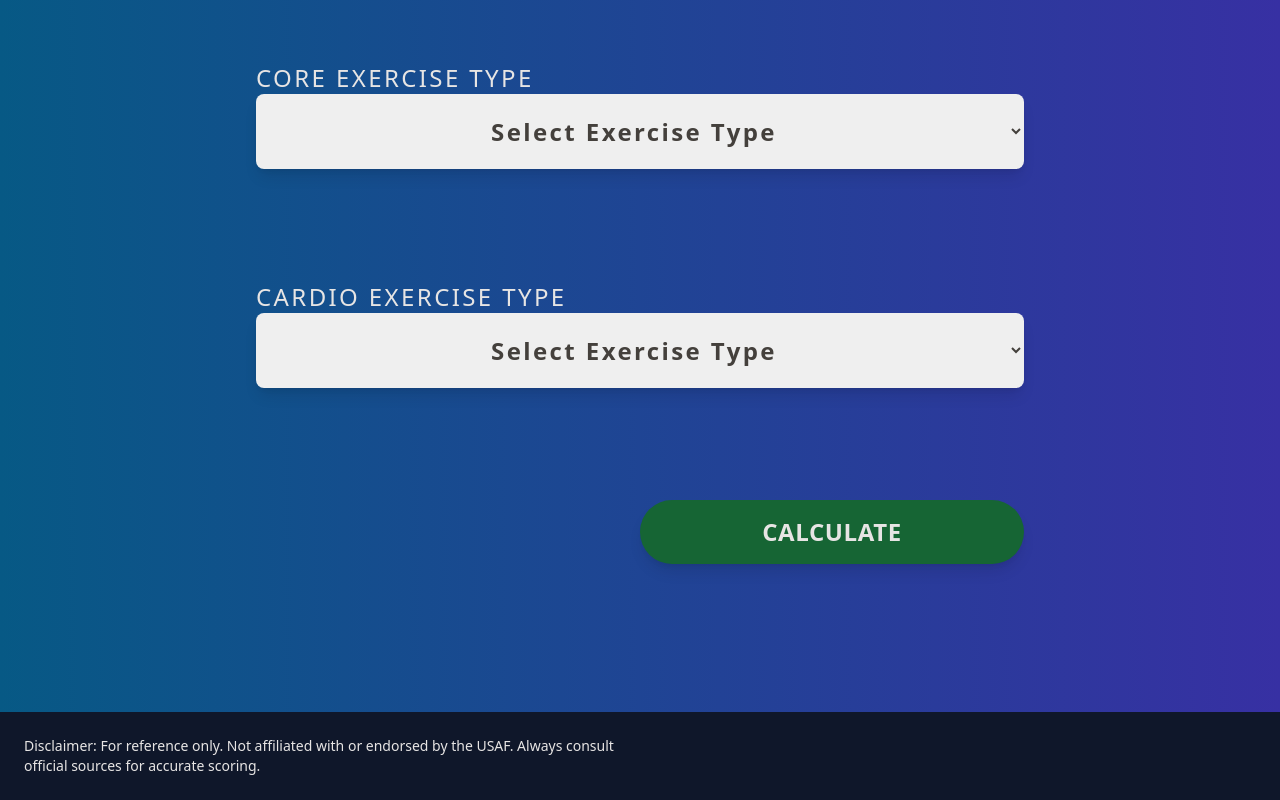
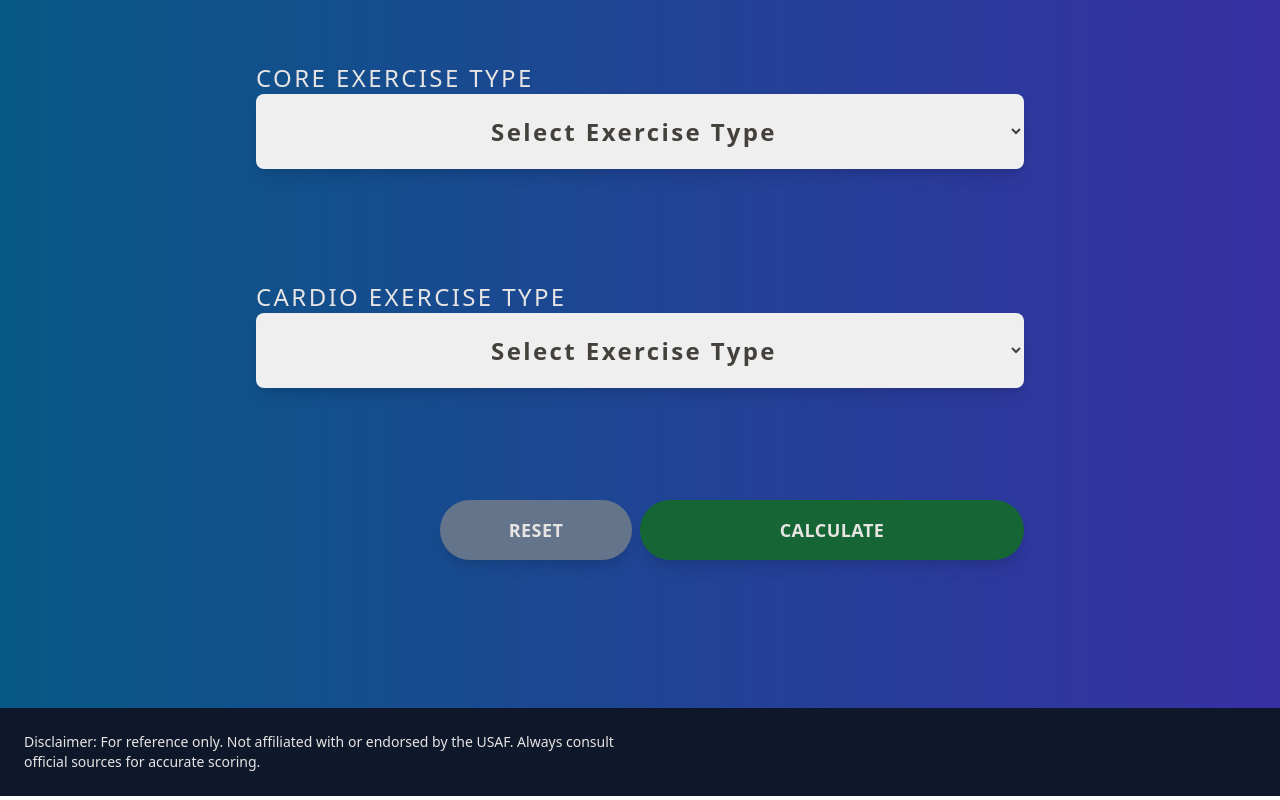
Before and after one commit to ronnieima/usaf-pt-calculator, a React (Vite) app: page / in a window 1280 px wide. Shown: the part 1008-1808 px from the top of the page. Built offline with nearby package versions, Linux system fonts and the light colour scheme; no server answers.

Commit message:
fix overflow text issue/add reset button

```diff
--- a/src/ui/ExerciseInput.jsx
+++ b/src/ui/ExerciseInput.jsx
@@ -29,7 +29,7 @@ function ExerciseInput({
         className={
           isVisible
             ? 'transform opacity-100 transition-all duration-1000'
-            : 'invisible absolute h-0 w-0 -translate-y-4 transform opacity-0 transition-all duration-1000'
+            : 'invisible absolute h-0 w-0 -translate-y-4 transform opacity-0 transition-all duration-0'
         }
       >
         <h3>{title}</h3>
--- a/src/ui/SubmitButton.jsx
+++ b/src/ui/SubmitButton.jsx
@@ -1,15 +1,26 @@
-import { useFormContext } from "react-hook-form";
+import { useFormContext } from 'react-hook-form';
 function SubmitButton() {
   const {
+    reset,
     formState: { isSubmitting },
   } = useFormContext();
   return (
-    <input
-      type="submit"
-      value={isSubmitting ? "Calculating..." : "Calculate"}
-      className="bg-green-800 hover:bg-green-700 active:bg-green-900 disabled:bg-gray-400 uppercase tracking-wide cursor-pointer rounded-full py-4 w-[50%] shadow-lg self-end transition-colors duration-300 font-semibold  "
-      disabled={isSubmitting}
-    ></input>
+    <div className="flex justify-end gap-2">
+      <input
+        type="button"
+        onClick={() => reset()}
+        value="Reset"
+        className="w-[25%] cursor-pointer self-end rounded-full bg-slate-500 py-4 text-sm font-semibold uppercase tracking-wide shadow-lg transition-colors duration-300 hover:bg-slate-600 active:bg-slate-900 disabled:bg-gray-300  sm:text-lg"
+        disabled={isSubmitting}
+      />
+
+      <input
+        type="submit"
+        value={isSubmitting ? 'Calculating...' : 'Calculate'}
+        className="w-[50%] cursor-pointer self-end rounded-full bg-green-800 py-4 text-sm font-semibold uppercase tracking-wide shadow-lg transition-colors duration-300 hover:bg-green-700 active:bg-green-900 disabled:bg-gray-400  sm:text-lg"
+        disabled={isSubmitting}
+      />
+    </div>
   );
 }
 
```
